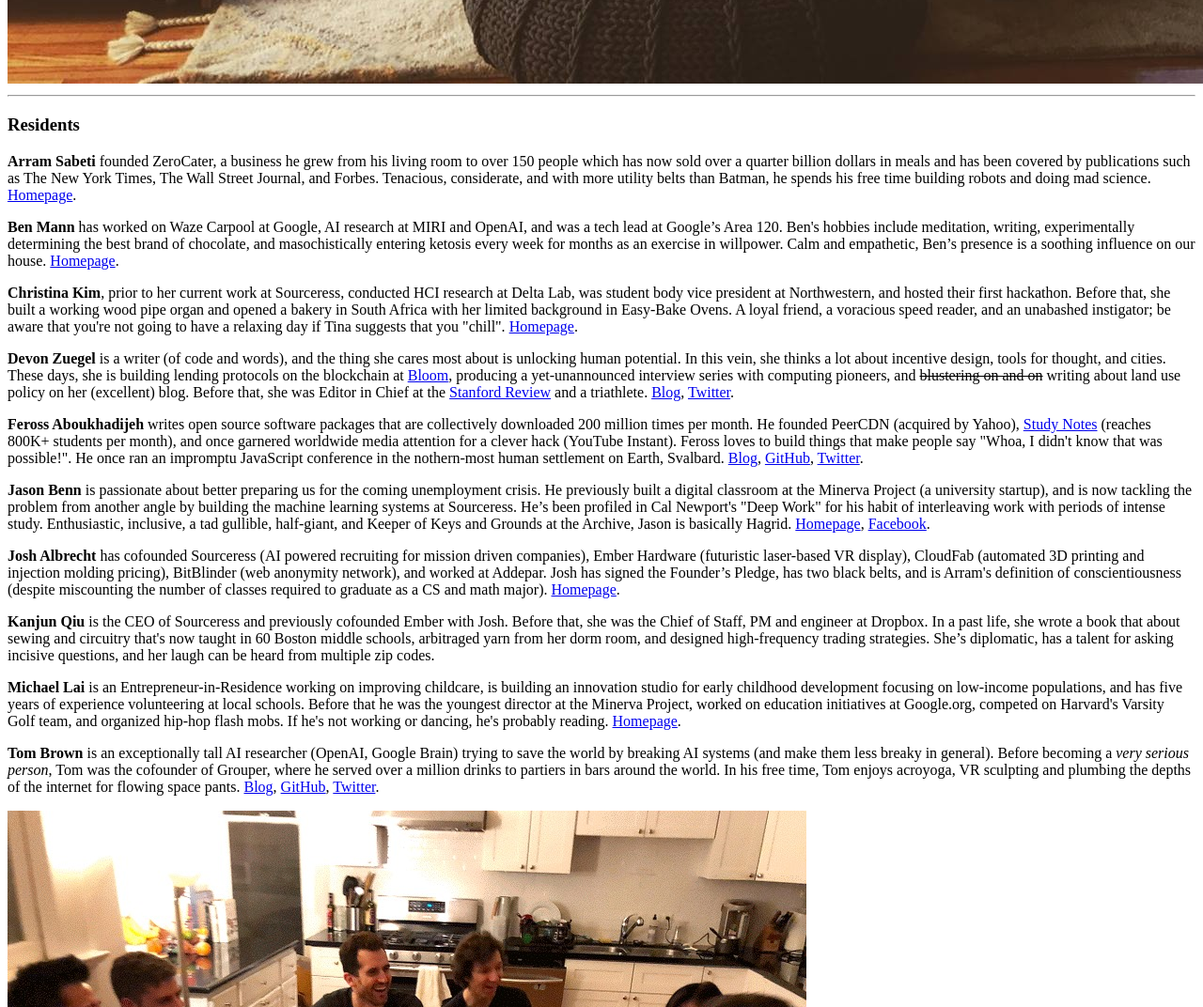
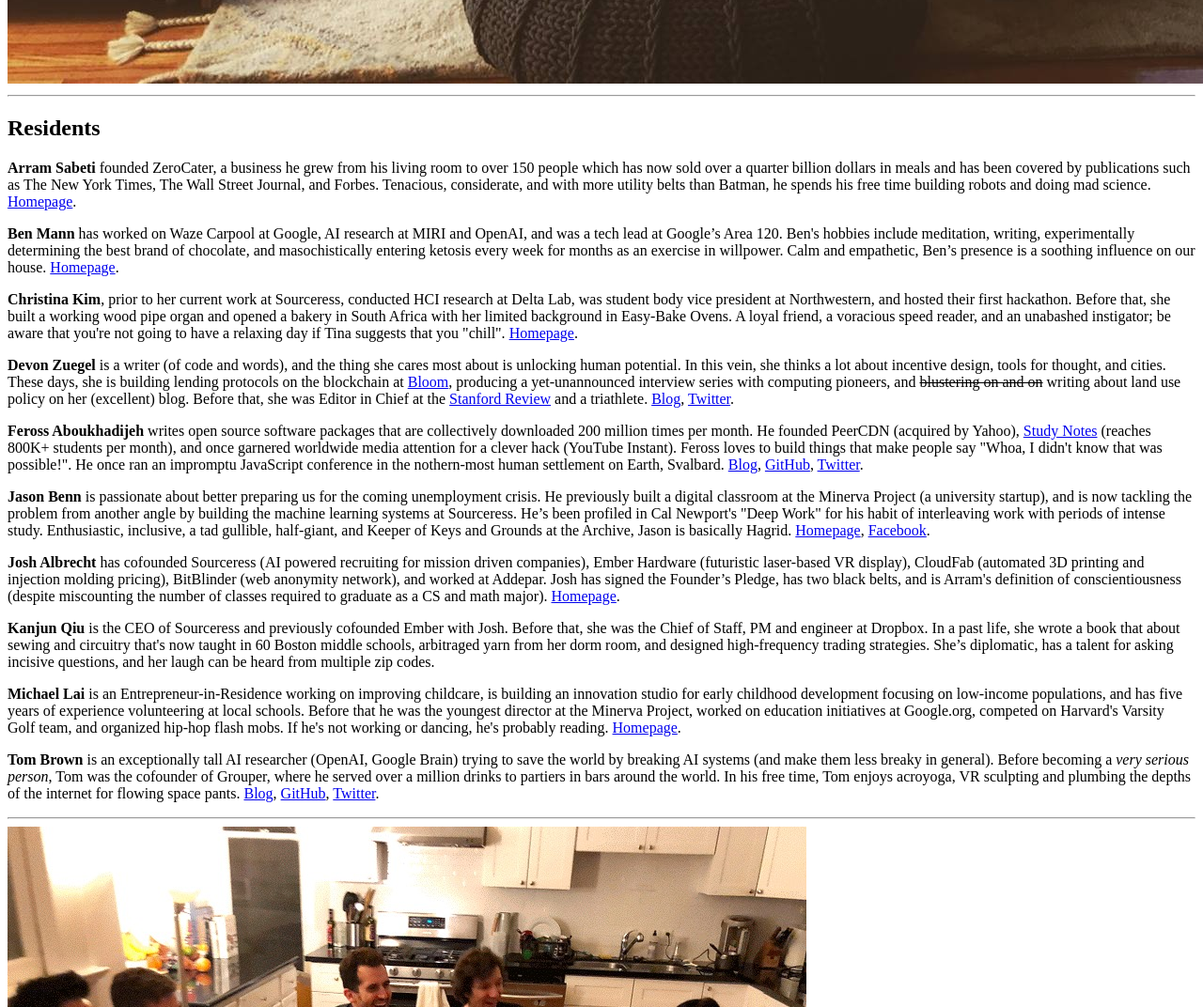
Before and after one commit to JasonBenn/archive.house, a Gatsby site: page / in a window 1280 px wide. Shown: the part 1600-2672 px from the top of the page at 94% size. Built offline with nearby package versions, Linux system fonts and the light colour scheme; Gatsby itself is replaced by a stand-in of ours.

Commit message:
minor tweaks

```diff
--- a/src/pages/index.tsx
+++ b/src/pages/index.tsx
@@ -37,7 +37,7 @@ export default class extends React.Component<IndexPageProps, {after: number}> {
           <img src="/archive1.jpg" alt="Image of the living room at The Archive" />
           <hr />
 
-          <h3>Residents</h3>
+          <h2>Residents</h2>
 
           <p>
             <strong>Arram Sabeti</strong> founded ZeroCater, a business he grew from his living room to over 150 people which has now sold over a quarter billion dollars in meals and has been covered by publications such as The New York Times, The Wall Street Journal, and Forbes. Tenacious, considerate, and with more utility belts than Batman, he spends his free time building robots and doing mad science. <a href="https://www.arr.am/">Homepage</a>.
@@ -149,6 +149,8 @@ export default class extends React.Component<IndexPageProps, {after: number}> {
             <a href="https://twitter.com/nottombrown">Twitter</a>.
           </p>
 
+          <hr />
+
           <img src="/archive2.jpg" alt="Image of the The Archive residents laughing" />
         </div>
       </div>
```
